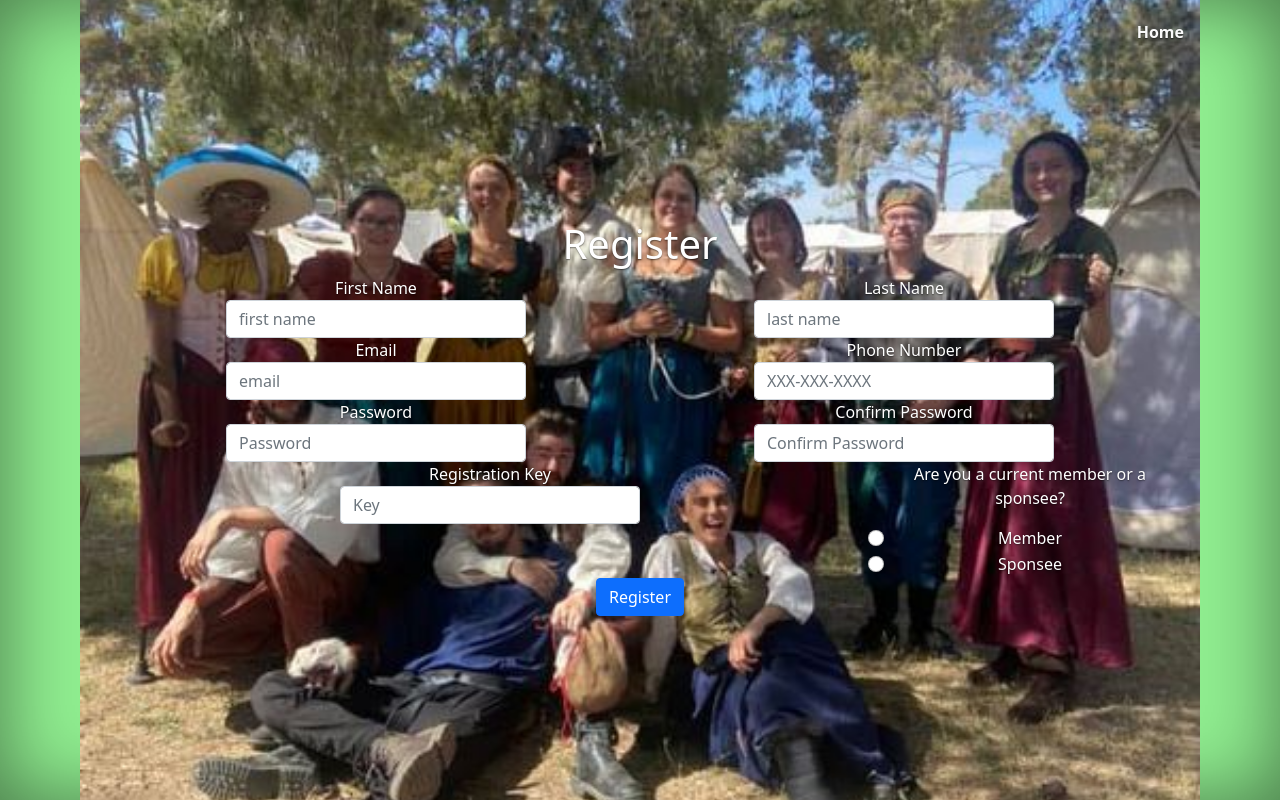
After one commit to Jbbonura/projects, a Flask app: page /registration_page in a window 1280 px wide. The commit adds this page. Run offline with Flask 2, Linux system fonts and the light colour scheme; some libraries are stand-ins or nearby versions.

Commit message:
updated with more pages

```diff
--- a/guild-site/flask_app/controllers/members.py
+++ b/guild-site/flask_app/controllers/members.py
@@ -2,9 +2,66 @@ import re
 from flask_app import app, Bcrypt
 from flask import render_template,redirect,request,session,flash
 from flask_app.models.member import Member
+from flask_app.models.event import Event
 
 bcrypt = Bcrypt(app)
 
 @app.route('/')
 def index():
     return render_template("index.html")
+
+@app.route('/login_page')
+def login_page():
+    return render_template('login.html')
+
+@app.route('/registration_page')
+def registration_page():
+    return render_template('registration.html')
+
+@app.route('/registration_form', methods=['POST'])
+def registration_form():
+    if not Member.validate_user(request.form):
+        return redirect ('/registration_page')
+    pw_hash = bcrypt.generate_password_hash(request.form['password'])
+    data = {
+        "first_name": request.form['first_name'],
+        "last_name": request.form['last_name'],
+        "email": request.form['email'],
+        "phone_number" : request.form['phone_number'],
+        "password" : pw_hash,
+        "permissions" : int(request.form['permissions'])
+    }
+    Member.save(data)
+    return redirect('/login_page')
+
+@app.route('/login', methods=['POST'])
+def login():
+    data = { "email" : request.form["email"] }
+    member_in_db = Member.get_by_email(data)
+    if not member_in_db:
+        flash("Invalid Email/Password")
+        return redirect("/login_page")
+    if not bcrypt.check_password_hash(member_in_db.password, request.form['password']):
+        flash("Invalid Email/Password")
+        return redirect('/login_page')
+    session['member_id'] = member_in_db.id
+    session['member_name'] = member_in_db.first_name
+    session['member_permissions'] = member_in_db.permissions
+
+    return redirect("/dashboard")
+
+@app.route('/dashboard')
+def dashboard():
+    events = Event.get_all_with_rsvps()
+    # for event in events:
+    #     data = {
+    #         'id' : event.id
+    #     }
+    #     event.rsvps.append(Event.get_all_rsvps(data))
+
+    return render_template('dashboard.html', events = events)
+
+@app.route('/logout')
+def logout():
+    session.clear()
+    return redirect('/')
--- a/guild-site/flask_app/models/interested_user.py
+++ b/guild-site/flask_app/models/interested_user.py
@@ -33,4 +33,8 @@ class Interested_User:
             is_valid = False
         if len(interested_user['phone_number']) < 10:
             flash("Please enter a valid phone number")
+            is_valid = False
+        if len(interested_user['phone_number']) > 14:
+            flash("Please enter a valid phone number")
+            is_valid = False
         return is_valid
--- a/guild-site/flask_app/models/member.py
+++ b/guild-site/flask_app/models/member.py
@@ -15,5 +15,41 @@ class Member:
         self.email = data['email']
         self.phone_number = data['phone_number']
         self.password = data['password']
+        self.permissions = data['permissions']
         self.created_at = data['created_at']
         self.updated_at = data['updated_at']
+
+    @classmethod
+    def save(cls, data:dict) -> int:
+        query = "INSERT INTO members (first_name, last_name, email, phone_number, password, permissions) VALUES (%(first_name)s, %(last_name)s, %(email)s, %(phone_number)s, %(password)s, %(permissions)s);"
+        return connectToMySQL(DATABASE).query_db(query, data)
+
+    @classmethod
+    def get_by_email(cls,data:dict) -> object or bool:
+        query = "SELECT * FROM members WHERE email = %(email)s;"
+        result = connectToMySQL(DATABASE).query_db(query,data)
+        # Didn't find a matching user
+        if len(result) < 1:
+            return False
+        return cls(result[0])
+
+    @staticmethod
+    def validate_user(member:dict) -> bool:
+        is_valid = True # ! we assume this is true
+        print(member['permissions'])
+        if not EMAIL_REGEX.match(member['email']):
+            flash("Invalid email address")
+            is_valid = False
+        if len(member['phone_number']) < 10:
+            flash("Please enter a valid phone number")
+            is_valid = False
+        if len(member['phone_number']) > 14:
+            flash("Please enter a valid phone number")
+            is_valid = False
+        if member['password'] != member['confirm-password']:
+            flash("Passwords do not match")
+            is_valid = False
+        if member['registration_key'] != "ruh":
+            flash('You do not have the proper registration key')
+            is_valid = False
+        return is_valid
--- a/guild-site/flask_app/static/css/cover.css
+++ b/guild-site/flask_app/static/css/cover.css
@@ -21,9 +21,11 @@ body {
   box-shadow: inset 0 0 5rem rgba(0, 0, 0, .5);
 
 }
-
+.bg-lightgreen {
+  background-color: lightgreen;
+}
 .cover-container {
-  max-width: 42em;
+  max-width: 70em;
   background-image: url('/static/images/background-groupshot.jpg');
   background-position: center;
   background-repeat: no-repeat;
@@ -57,3 +59,20 @@ body {
   color: #fff;
   border-bottom-color: #fff;
 }
+.flash-message {
+  color: red;
+}
+.reg-flex {
+  display: flex;
+  justify-content: space-between;
+}
+
+.form-group {
+  width: 300px;
+  margin: 0 auto;
+}
+
+.form-check {
+    width: 300px;
+    /* margin: 0 auto; */
+}
--- a/guild-site/flask_app/templates/index.html
+++ b/guild-site/flask_app/templates/index.html
@@ -35,7 +35,7 @@
     <!-- Custom styles for this template -->
     <link href="/static/css/cover.css" rel="stylesheet">
   </head>
-  <body class="d-flex h-100 text-center text-white bg-dark">
+  <body class="d-flex h-100 text-center text-white bg-lightgreen">
 
 <div class="cover-container d-flex w-100 h-100 p-3 mx-auto flex-column">
   <header class="mb-auto">
@@ -44,7 +44,7 @@
       <nav class="nav nav-masthead justify-content-center float-md-end">
         <a class="nav-link active" aria-current="page" href="#"></a>
         <a class="nav-link" href="#">Contact</a>
-        <a class="nav-link" href="#">Login</a>
+        <a class="nav-link" href="/login_page">Login</a>
       </nav>
     </div>
   </header>
--- a/guild-site/flask_app/templates/info_request.html
+++ b/guild-site/flask_app/templates/info_request.html
@@ -39,7 +39,7 @@
         {% with messages = get_flashed_messages() %}
             {% if messages %}
                 {% for message in messages %}
-                  <p>{{message}}</p>
+                  <p class="flash-message">{{message}}</p>
                 {% endfor %}
             {% endif %}
         {% endwith %}
--- a/guild-site/flask_app/templates/post_info.html
+++ b/guild-site/flask_app/templates/post_info.html
@@ -35,7 +35,7 @@
     <!-- Custom styles for this template -->
     <link href="/static/css/cover.css" rel="stylesheet">
   </head>
-  <body class="d-flex h-100 text-center text-white bg-dark">
+  <body class="d-flex h-100 text-center text-white bg-lightgreen">
 
 <div class="cover-container d-flex w-100 h-100 p-3 mx-auto flex-column">
   <header class="mb-auto">
--- /dev/null
+++ b/guild-site/flask_app/templates/registration.html
@@ -0,0 +1,124 @@
+<!doctype html>
+<html lang="en" class="h-100">
+<head>
+    <meta charset="utf-8">
+    <meta name="viewport" content="width=device-width, initial-scale=1">
+    <meta name="description" content="">
+    <meta name="author" content="Mark Otto, Jacob Thornton, and Bootstrap contributors">
+    <meta name="generator" content="Hugo 0.88.1">
+    <title>Edema Ruh</title>
+
+    <link rel="canonical" href="https://getbootstrap.com/docs/5.1/examples/cover/">
+
+
+
+    <!-- Bootstrap core CSS -->
+<link href="/static/css/bootstrap.min.css" rel="stylesheet">
+
+    <style>
+    .bd-placeholder-img {
+        font-size: 1.125rem;
+        text-anchor: middle;
+        -webkit-user-select: none;
+        -moz-user-select: none;
+        user-select: none;
+    }
+
+    @media (min-width: 768px) {
+        .bd-placeholder-img-lg {
+            font-size: 3.5rem;
+        }
+    }
+    </style>
+
+
+    <!-- Custom styles for this template -->
+    <link href="/static/css/cover.css" rel="stylesheet">
+</head>
+<body class="d-flex h-100 text-center text-white bg-lightgreen">
+
+<div class="cover-container d-flex w-100 h-100 p-3 mx-auto flex-column">
+    <header class="mb-auto">
+    <div>
+        <h3 class="float-md-start mb-0"></h3>
+        <nav class="nav nav-masthead justify-content-center float-md-end">
+            <a class="nav-link active" aria-current="page" href="#"></a>
+            <a class="nav-link" href="/">Home</a>
+        </nav>
+    </div>
+    </header>
+
+<main class="px-3">
+    <div class="row">
+        <div class="col">
+            <h1>Register</h1>
+            {% with messages = get_flashed_messages() %}
+                {% if messages %}
+                    {% for message in messages %}
+                        <p class="flash-message">{{message}}</p>
+                    {% endfor %}
+                {% endif %}
+            {% endwith %}
+            <form action="/registration_form" method="post">
+                <div class="reg-flex">
+                    <div class="form-group">
+                        <label>First Name</label>
+                        <input type="text" class="form-control" placeholder="first name" name="first_name" required>
+                    </div>
+                    <div class="form-group">
+                        <label>Last Name</label>
+                        <input type="text" class="form-control" placeholder="last name" name="last_name" required>
+                    </div>
+                </div>
+                <div class="reg-flex">
+                    <div class="form-group">
+                        <label>Email</label>
+                        <input type="text" class="form-control" placeholder="email" name="email" required>
+                    </div>
+                    <div class="form-group">
+                        <label>Phone Number</label>
+                        <input type="text" class="form-control" placeholder="XXX-XXX-XXXX" name="phone_number" required>
+                    </div>
+                </div>
+                <div class="reg-flex">
+                    <div class="form-group">
+                        <label>Password</label>
+                        <input type="password" class="form-control" placeholder="Password" name="password" required>
+                    </div>
+                    <div class="form-group">
+                        <label>Confirm Password</label>
+                        <input type="password" class="form-control" placeholder="Confirm Password" name="confirm-password" required>
+                    </div>
+                </div>
+                <div class="reg-flex">
+                    <div class="form-group">
+                        <label>Registration Key</label>
+                        <input type="text" class="form-control" placeholder="Key" name="registration_key" required>
+                    </div>
+                    <div>
+                        <div class="form-check">
+                            <p>Are you a current member or a sponsee?</p>
+                            <input class="form-check-input" type="radio" name="permissions" value="2" required>
+                            <label class="form-check-label" for="permissions">Member</label>
+                        </div>
+                        <div class="form-check">
+                            <input class="form-check-input" type="radio" name="permissions" value="3">
+                            <label class="form-check-label" for="permissions">Sponsee</label>
+                        </div>
+                    </div>
+                </div>
+                <button type="submit" class="btn btn-primary">Register</button>
+            </form>
+        </div>
+    </div>
+</main>
+
+<footer class="mt-auto text-white-50">
+
+</footer>
+</div>
+
+
+
+</body>
+</html>
```
Also changed, not shown: guild-site/flask_app/controllers/events.py (+14 -0 lines), guild-site/flask_app/models/event.py (+65 -1 lines), guild-site/flask_app/static/css/dashboard.css (added, +122 -0 lines), guild-site/flask_app/templates/dashboard.html (added, +129 -0 lines), guild-site/flask_app/templates/login.html (added, +87 -0 lines), guild-site/flask_app/static/images/profile_pic_icon.png (added).
